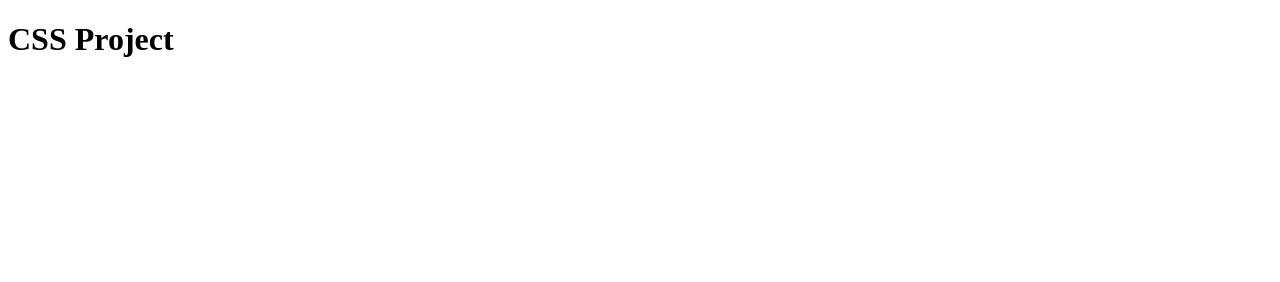
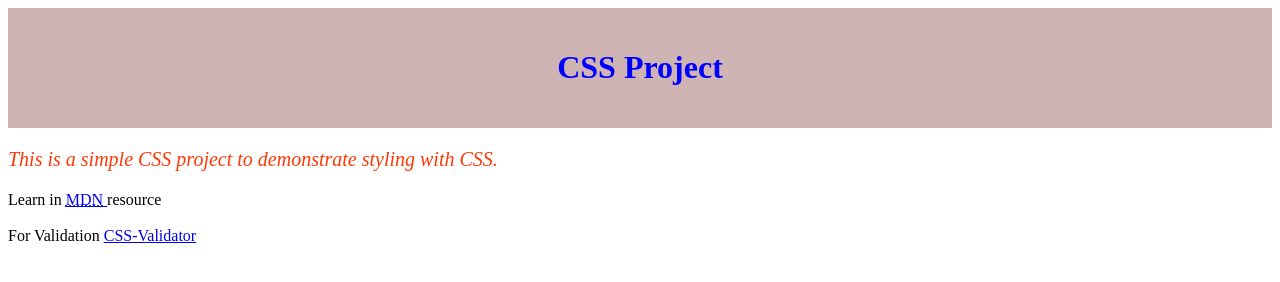
Before and after one commit to manikandan110306/CSS-Project, a plain HTML site: page index.html in a window 1280 px wide. Drawn offline with Linux system fonts and the light colour scheme.

Commit message:
initialcommit

```diff
--- a/Styles/main.css
+++ b/Styles/main.css
@@ -0,0 +1,4 @@
+p{
+    color: rgb(255, 56, 6);
+    font-size: 20px;
+}
--- a/index.html
+++ b/index.html
@@ -4,9 +4,27 @@
     <meta charset="UTF-8">
     <meta name="viewport" content="width=device-width, initial-scale=1.0">
     <title>CSS Project</title>
+    <link rel="stylesheet" href="Styles/main.css">
+    <style>
+        h1{
+            color: blue;
+            text-align: center;
+        }
+        header {
+            background-color: rgb(208, 179, 179);
+            padding: 20px;
+            text-align: center;
+        }
+    </style>
 </head>
 <body>
-    <h1>CSS Project</h1>
-
+    <header>
+        <h1>CSS Project</h1>
+    </header>
+    <main>
+        <p style="font-style: italic;">This is a simple CSS project to demonstrate styling with CSS.</p>
+        Learn in <a href="https://developer.mozilla.org/en-US/docs/Web/CSS"><abbr title="Mozilla Developer Network">MDN</abbr> </a>resource<br><br>
+        For Validation <a href="https://jigsaw.w3.org/css-validator/#validate_by_upload/">CSS-Validator</a>
+    </main>
 </body>
 </html>
```
